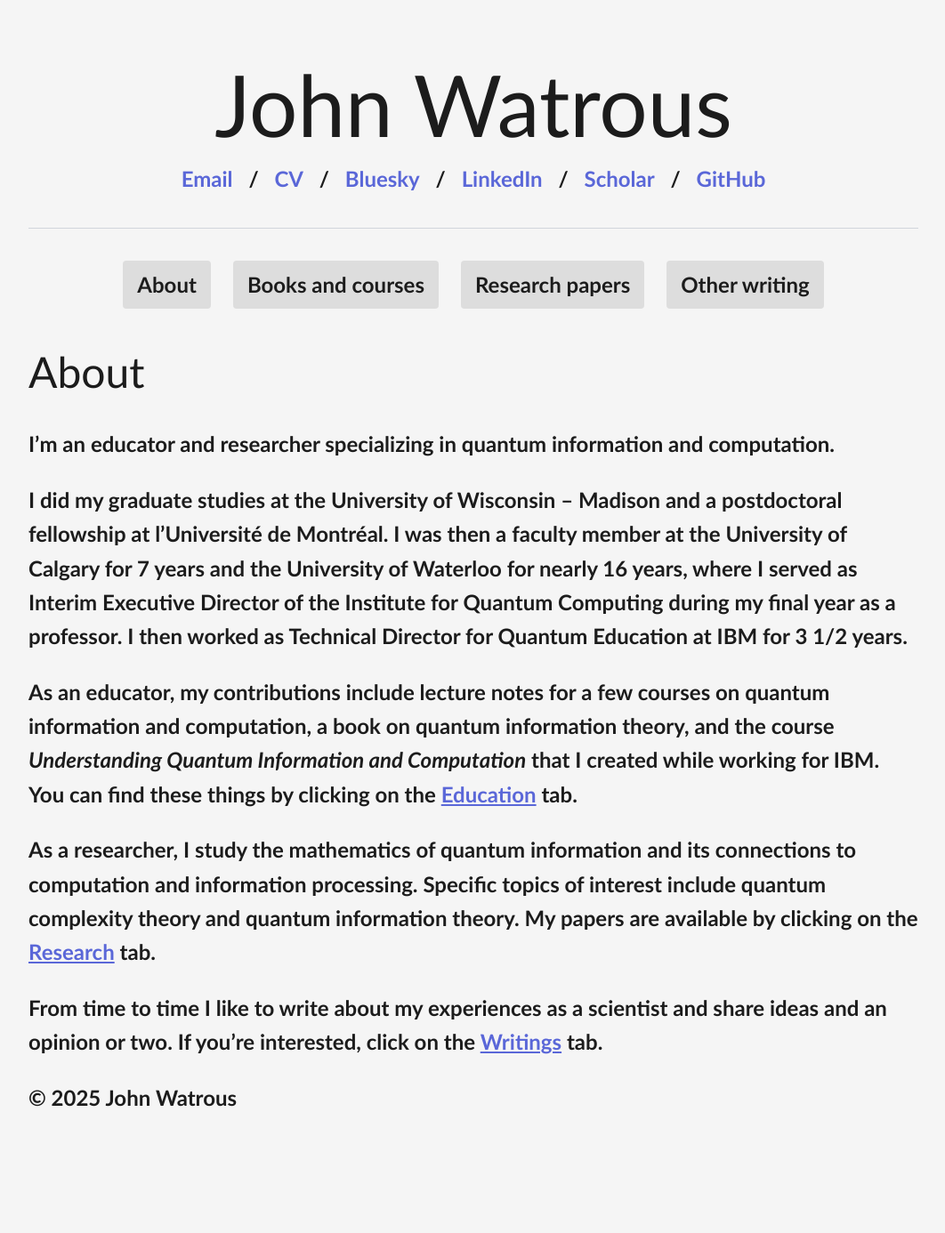
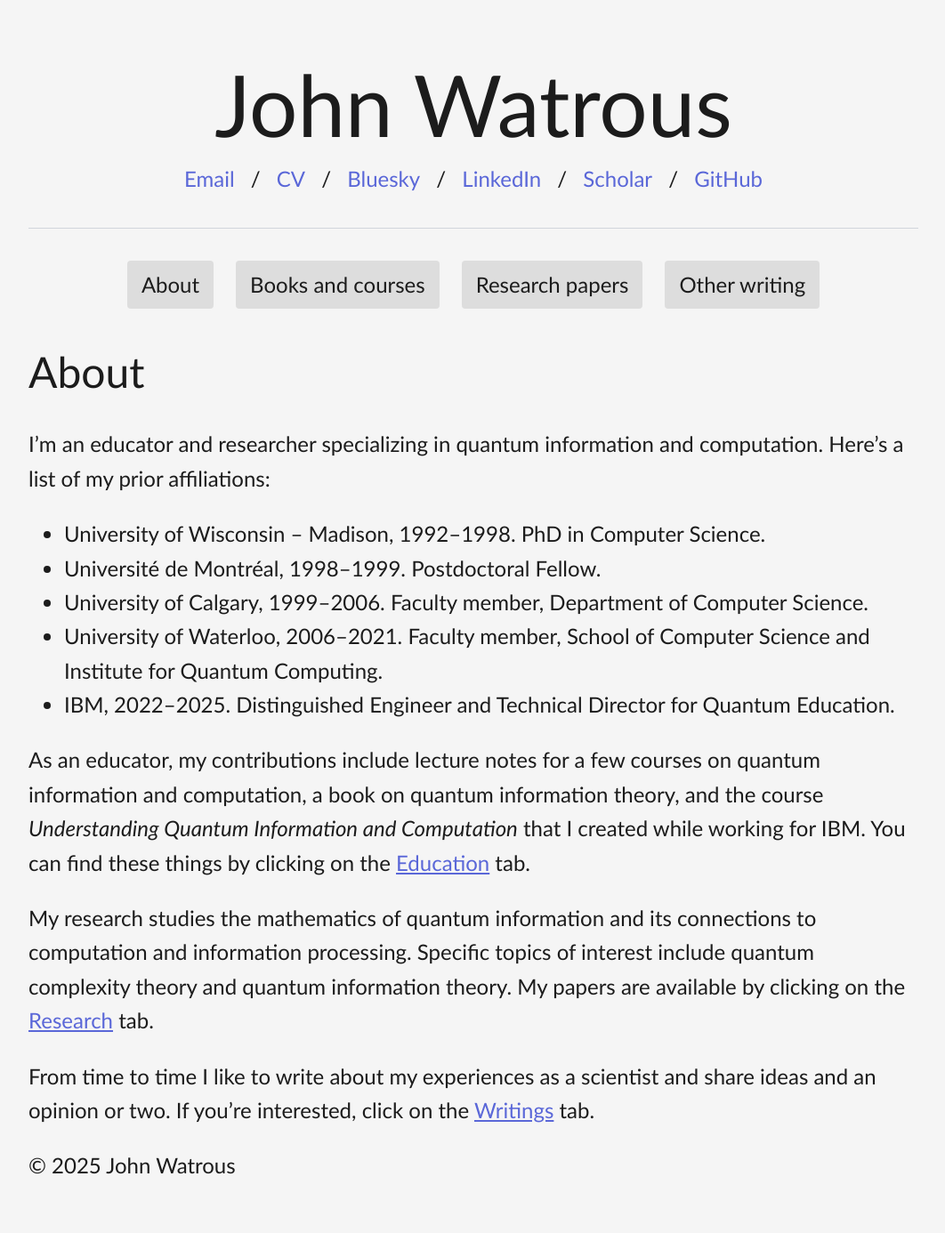
Before and after one commit to jhwatrous/jhwatrous.github.io, a Jekyll site: the page built from index.md, in a window 1280 px wide. Shown: the whole page at 89% size, without its empty margins (108-1170 px from the left). Built offline with Jekyll 4.4.1, drawn with Linux system fonts in a browser that asks for light colours; before the commit the page ends 1309 px from its top, so only the background shows below that.

Commit message:
Revising...

```diff
--- a/assets/css/simple-dark.css
+++ b/assets/css/simple-dark.css
@@ -29,7 +29,6 @@ body {
     margin: 0;
     padding: 0;
     font-size: 1.5em;
-    font-weight: 600;
 }
 
 /* Main container - centered fixed width */
--- a/index.md
+++ b/index.md
@@ -5,12 +5,16 @@ title: About
 
 # About
 
-I’m an educator and researcher specializing in quantum information and computation.
+I’m an educator and researcher specializing in quantum information and computation. Here's a list of my prior affiliations:
 
-I did my graduate studies at the University of Wisconsin – Madison and a postdoctoral fellowship at l'Université de Montréal. I was then a faculty member at the University of Calgary for 7 years and the University of Waterloo for nearly 16 years, where I served as Interim Executive Director of the Institute for Quantum Computing during my final year as a professor. I then worked as Technical Director for Quantum Education at IBM for 3 1/2 years.
+- University of Wisconsin – Madison, 1992–1998. PhD in Computer Science.
+- Université de Montréal, 1998–1999. Postdoctoral Fellow.
+- University of Calgary, 1999–2006. Faculty member, Department of Computer Science.
+- University of Waterloo, 2006–2021. Faculty member, School of Computer Science and Institute for Quantum Computing.
+- IBM, 2022–2025. Distinguished Engineer and Technical Director for Quantum Education.
 
 As an educator, my contributions include lecture notes for a few courses on quantum information and computation, a book on quantum information theory, and the course *Understanding Quantum Information and Computation* that I created while working for IBM. You can find these things by clicking on the <a href="{{ '/education.html' | relative_url }}">Education</a> tab.
 
-As a researcher, I study the mathematics of quantum information and its connections to computation and information processing. Specific topics of interest include quantum complexity theory and quantum information theory. My papers are available by clicking on the <a href="{{ '/research.html' | relative_url }}">Research</a> tab.
+My research studies the mathematics of quantum information and its connections to computation and information processing. Specific topics of interest include quantum complexity theory and quantum information theory. My papers are available by clicking on the <a href="{{ '/research.html' | relative_url }}">Research</a> tab.
 
 From time to time I like to write about my experiences as a scientist and share ideas and an opinion or two. If you're interested, click on the <a href="{{ '/writings.html' | relative_url }}">Writings</a> tab.
```
